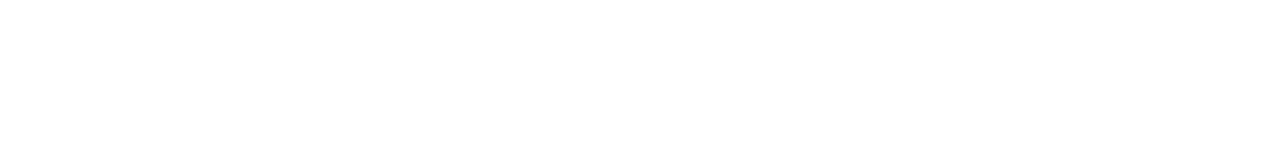
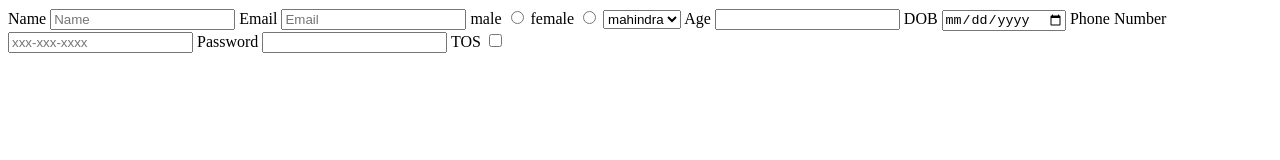
Before and after one commit to acciojob/signup-form-car-SanjayS1ngh, a website: page main.html in a window 1280 px wide. Drawn offline with Linux system fonts and the light colour scheme.

Commit message:
created a submission

```diff
--- a/main.html
+++ b/main.html
@@ -10,6 +10,30 @@
 	<!-- the entire body must be written by student -->
     <script type="text/javascript" src="./script.js">
 </script>
+	<form>
+		<label for="name">Name</label>
+		<input type="text" required="yes" id="name" placeholder="Name">
+		<label for="email">Email</label>
+		<input type="email" required="yes" id="email" placeholder="Email">
+		<label for="gender_m">male</label>
+		<input type="radio" required="yes" name="gender" id="gender_m">
+		<label for="gender_f">female</label>
+		<input type="radio" required="yes" name="gender" id="gender_f">
+		<select id="cars" required="yes" placeholder="--Please choose an option-">
+			<option>mahindra</option>
+			<option>bmw</option>
+		</select>
+		<label for="dob">Age</label>
+		<input type="number" id="age" required="yes">
+		<label for="dob">DOB</label>
+		<input id="dob" type="date" required="yes" >
+		<label for="tel">Phone Number</label>
+		<input type="tel" required="no" id="tel" placeholder="xxx-xxx-xxxx">
+		<label for="password">Password</label>
+		<input type="password" required="yes" id="password">
+		<label for="tos">TOS</label>
+		<input type="checkbox" id="tos" required="yes">
+	</form>
 
 </body>
 
```
